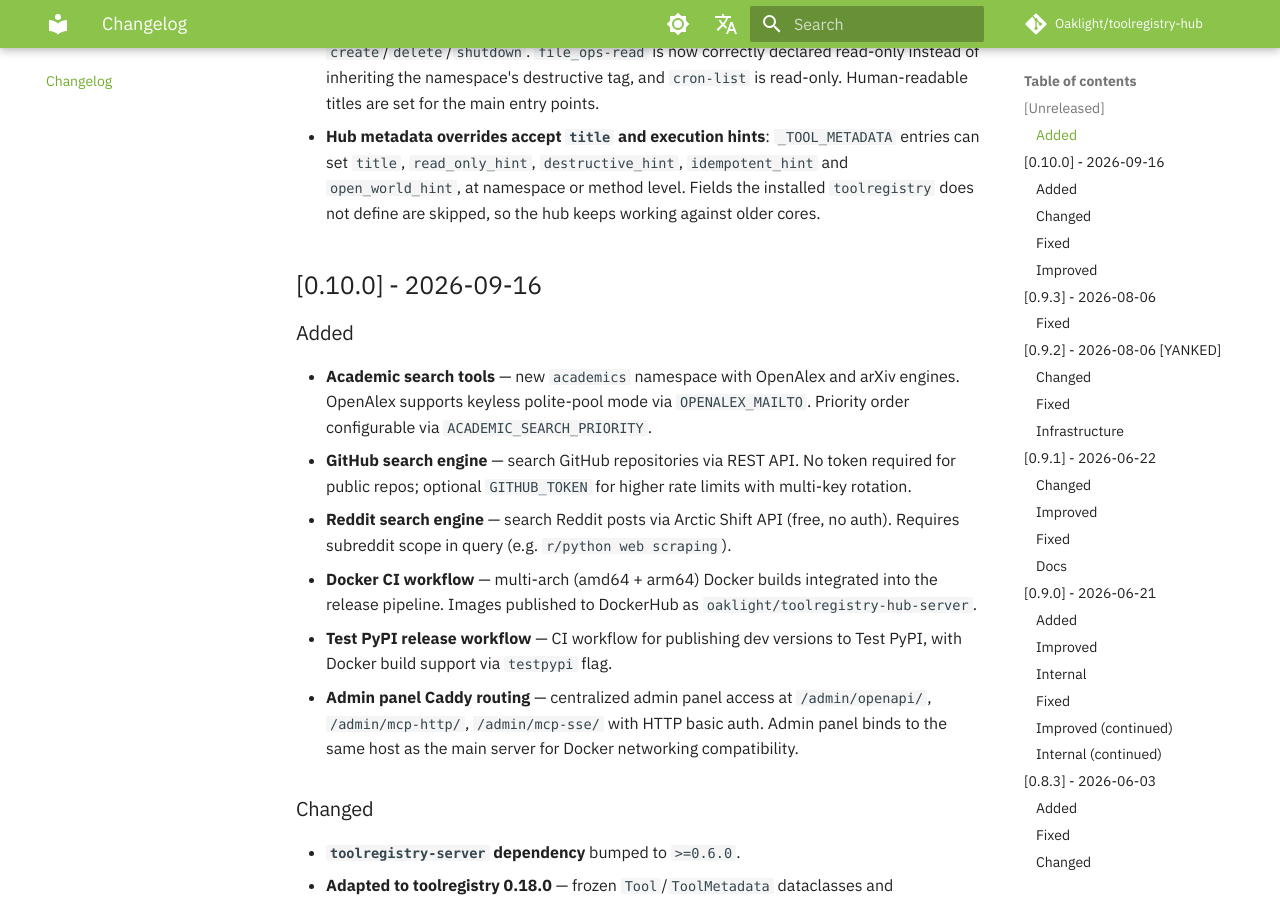
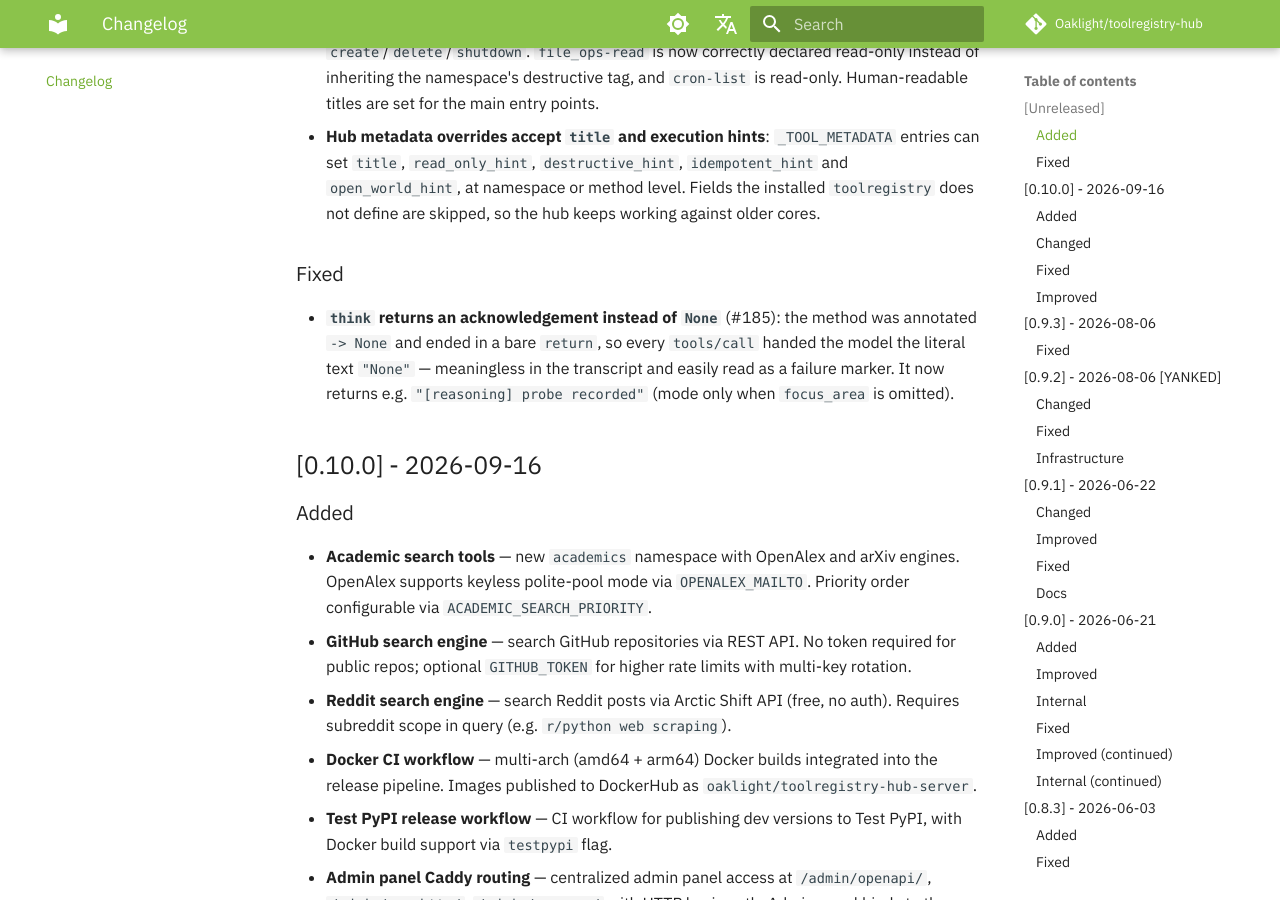
Before and after one commit to Oaklight/toolregistry-hub, an MkDocs documentation site: the page built from docs/changelog.md, in a window 1280 px wide and 900 px high, scrolled down 546 px. Built offline with MkDocs 1.6.1 and Material for MkDocs 9.7.7, drawn with Linux system fonts in a browser that asks for light colours; some web fonts are replaced; comment, search, counter and statistics services are not loaded.

Commit message:
docs: think returns an acknowledgement instead of None (#185)

```diff
--- a/docs/changelog.md
+++ b/docs/changelog.md
@@ -18,6 +18,10 @@ The format is based on [Keep a Changelog](https://keepachangelog.com/en/1.1.0/),
 
 - **MCP execution hints for the built-in tool set** (#280): every tool now declares `readOnlyHint`, and most declare `destructiveHint`, `idempotentHint` and `openWorldHint`, so MCP hosts can auto-approve read-only calls (`datetime-now`, `weather-*`, `websearch-search`, `academics-search`, `reader-*`, `fs/*`, `think`, `calculator`, `unit_converter`, `todolist`) and reserve confirmation for `bash-execute`, `file_ops-edit`/`write` and `cron-create`/`delete`/`shutdown`. `file_ops-read` is now correctly declared read-only instead of inheriting the namespace's destructive tag, and `cron-list` is read-only. Human-readable titles are set for the main entry points.
 - **Hub metadata overrides accept `title` and execution hints**: `_TOOL_METADATA` entries can set `title`, `read_only_hint`, `destructive_hint`, `idempotent_hint` and `open_world_hint`, at namespace or method level. Fields the installed `toolregistry` does not define are skipped, so the hub keeps working against older cores.
+
+### Fixed
+
+- **`think` returns an acknowledgement instead of `None`** (#185): the method was annotated `-> None` and ended in a bare `return`, so every `tools/call` handed the model the literal text `"None"` — meaningless in the transcript and easily read as a failure marker. It now returns e.g. `"[reasoning] probe recorded"` (mode only when `focus_area` is omitted).
 
 ## [0.10.0] - 2026-09-16
 
```
Also changed, not shown: docs/tools/think_tool.md (+2 -0 lines).
